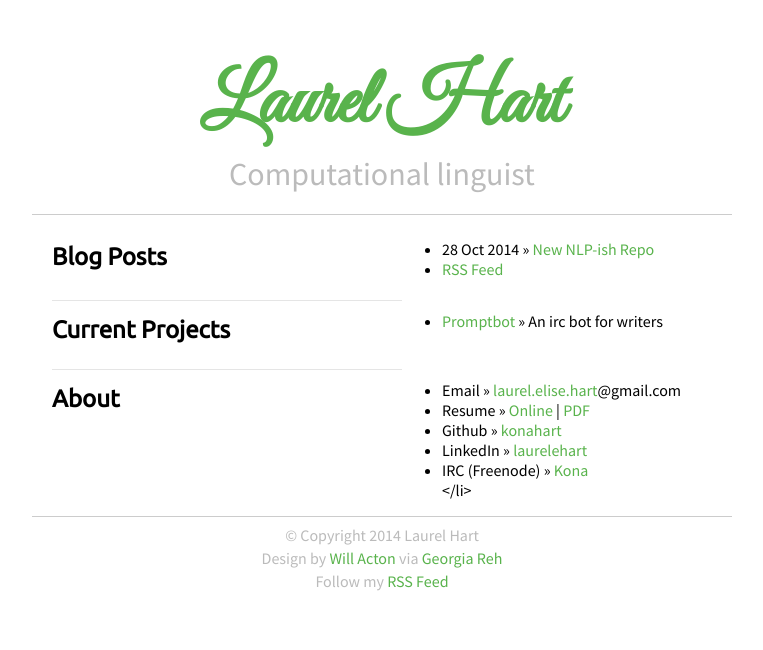
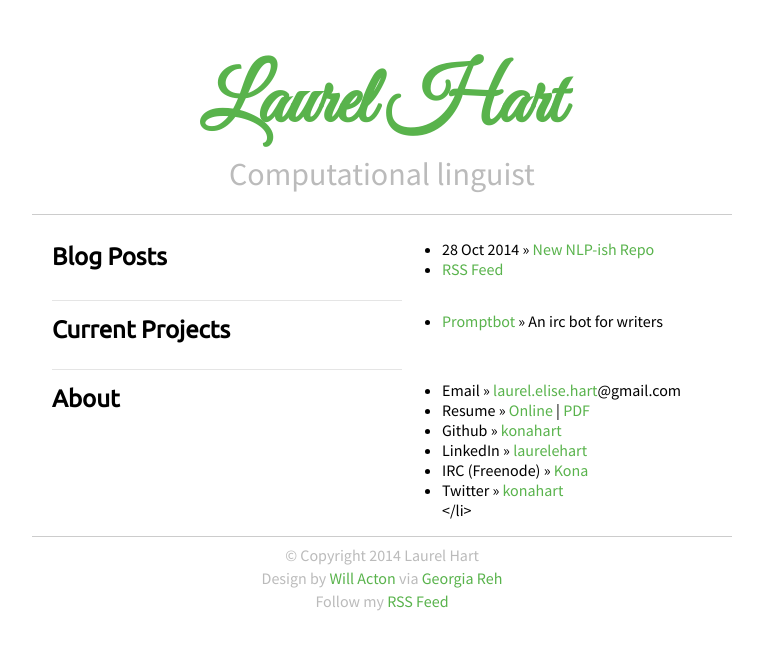
Before and after one commit to konahart/konahart.github.io, a Jekyll site: the page built from index.md, in a window 1280 px wide. Shown: the top 650 px of the page, without its empty margins (258-1021 px from the left). Built offline with Jekyll 4.4.1, drawn with Linux system fonts in a browser that asks for light colours.

Commit message:
Fixed long title problem and rss feed

```diff
--- a/css/style.css
+++ b/css/style.css
@@ -67,7 +67,10 @@ a, a:visited, a:hover {
                 text-align: center;
 }
 
-
+.posts {
+    width: 290px;
+    overflow-wrap: break-word;
+}
 
 
 #blog-posts, #current-projects, #about {
--- a/feed.xml
+++ b/feed.xml
@@ -1,3 +1,6 @@
+---
+layout: none
+---
 <?xml version="1.0" encoding="UTF-8"?>
 <rss version="2.0" xmlns:atom="http://www.w3.org/2005/Atom">
   <channel>
--- a/index.md
+++ b/index.md
@@ -24,5 +24,6 @@ layout: default
 <li>Github &raquo; <a href="http://github.com/konahart">konahart</a></li>
 <li>LinkedIn &raquo; <a href="http://www.linkedin.com/in/laurelehart">laurelehart</a></li>
 <li>IRC (Freenode) &raquo; <a href="https://freenode.net/">Kona</a></li>
+<li>Twitter &raquo; <a href="https://twitter.com/konahart"><span style="color:#000000"></span>konahart</a></li>
 </li>
 </ul>
```
